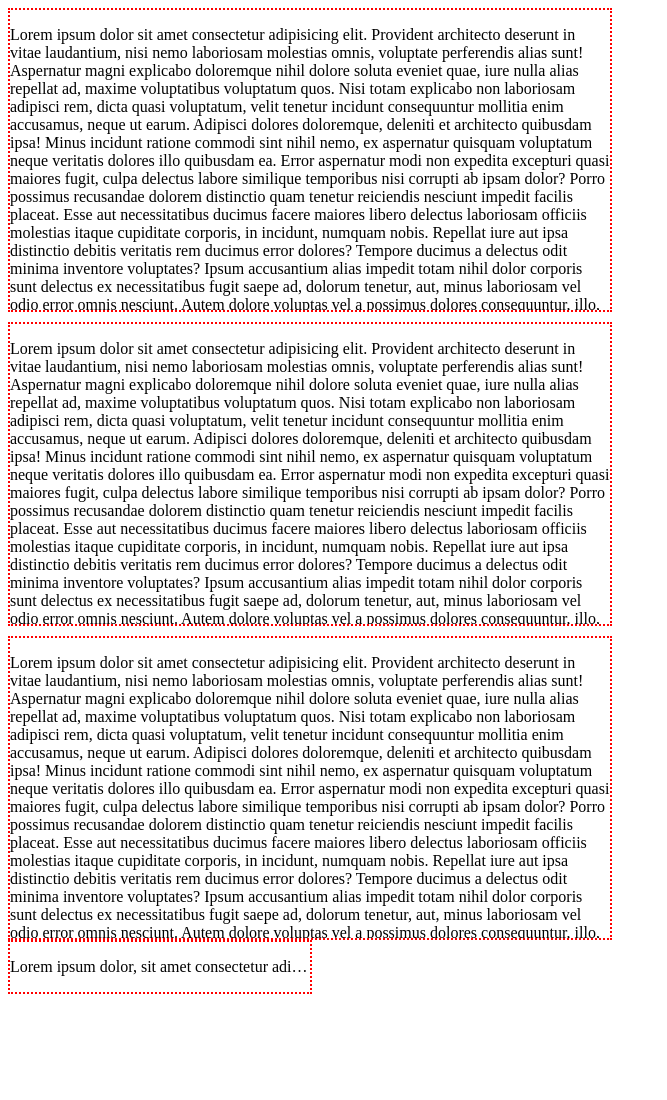
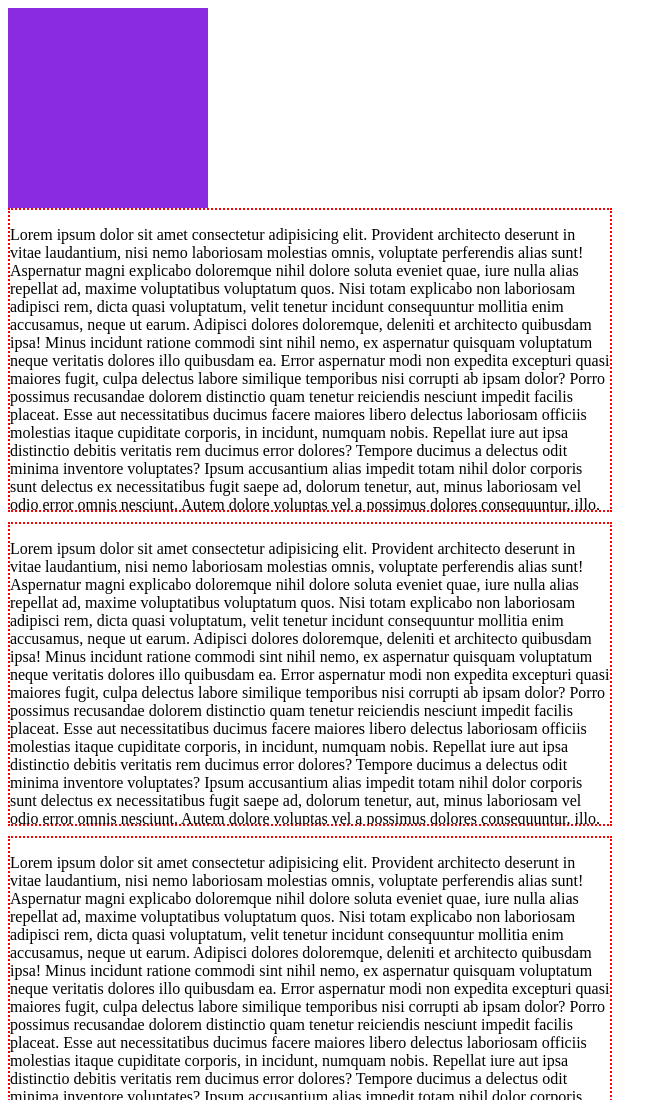
Before and after one commit to MD-Moniruzzaman-Arafat/Module-7, a plain HTML site: page index.html in a window 1280 px wide. Shown: the top 1100 px of the page, without its empty margins (0-667 px from the left). Before the commit the page ends 1002 px from the top, so only its background shows below. Drawn offline with Linux system fonts and the light colour scheme.

Commit message:
transitions

```diff
--- a/css/style.css
+++ b/css/style.css
@@ -31,3 +31,17 @@
     text-overflow: ellipsis;
     overflow: hidden;
 }
+
+.box5 {
+    background-color: blueviolet;
+    width: 200px;
+    height: 200px;
+    transition: 2s all;
+}
+
+.box5:hover {
+    background-color: blue;
+    width: 400px;
+    height: 400px;
+    border-radius: 10px;
+}
--- a/index.html
+++ b/index.html
@@ -11,6 +11,9 @@
 </head>
 
 <body>
+    <div class="box5">
+        <!-- <h1>hello</h1> -->
+    </div>
     <div class="box1">
         <p>Lorem ipsum dolor sit amet consectetur adipisicing elit. Provident architecto deserunt in vitae laudantium,
             nisi nemo laboriosam molestias omnis, voluptate perferendis alias sunt! Aspernatur magni explicabo
@@ -96,6 +99,7 @@
             alias dolor! Voluptate est atque at veritatis deleniti impedit vitae repellendus laudantium voluptas.</p>
     </div>
 
+
 </body>
 
 </html>
```
Also changed, not shown: note.txt.
